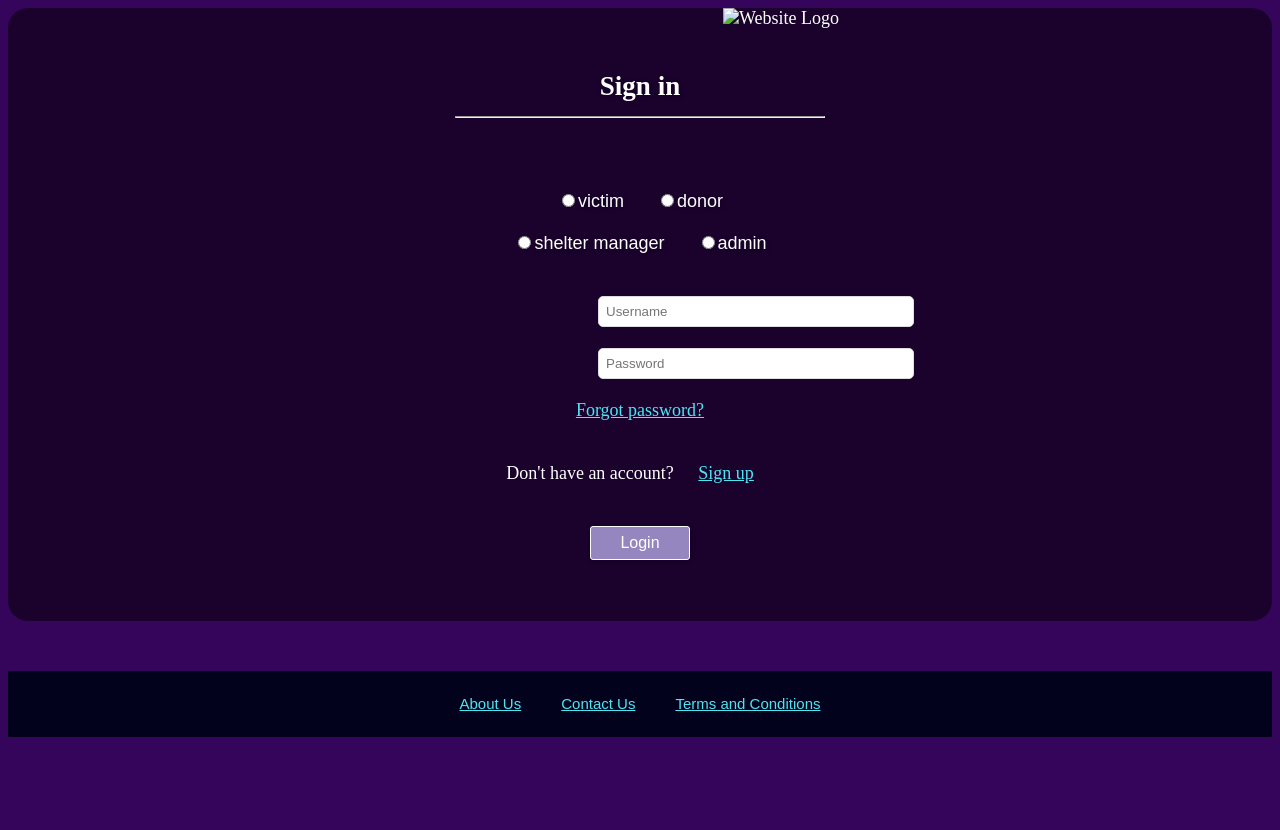
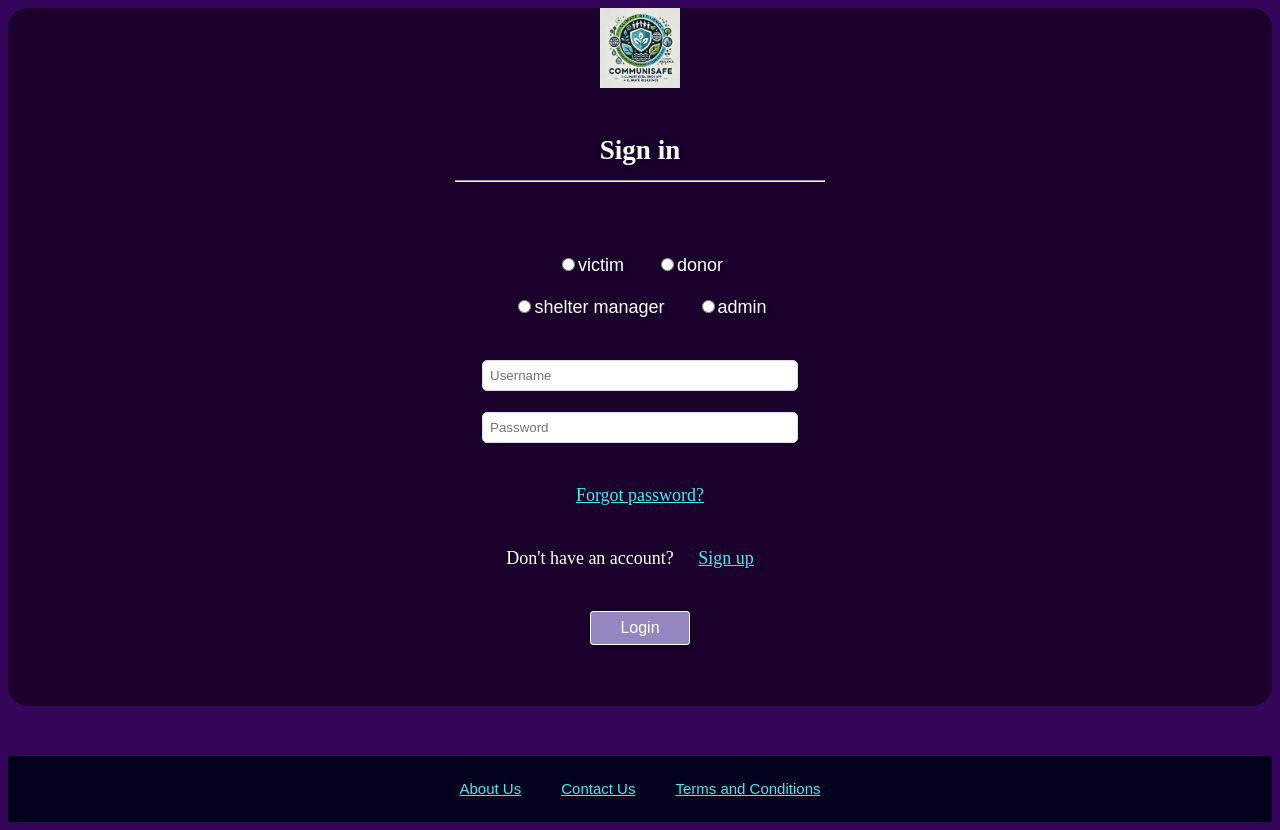
Before and after one commit to saav/CommuniSafe, a website: page Signin.html in a window 1280 px wide. Before the commit the page ends 800 px from the top, so only its background shows below. Drawn offline with Linux system fonts and the light colour scheme.

Commit message:
updated files

```diff
--- a/Signin.html
+++ b/Signin.html
@@ -16,7 +16,7 @@
     <main>
         <div class="main">
             <div class="login">
-                <img src="LOGO.png" alt="Website Logo" style="width: 80px; margin-left: 715px;">
+                <center><img src="LOGO.png" alt="Website Logo" style="width: 80px;"></center>
                 <h2>Sign in <hr width="30%"></h2>
 
             <form action="" id="login" method="post">
@@ -37,8 +37,8 @@
         </label>
         </center>
             <br/><br/>
-            <input type="text" placeholder="Username" id="user" style="margin-left: 550px;"><br/><br/>
-            <input type="password" placeholder="Password" id="user"  style="margin-left: 550px;">
+            <center><input type="text" placeholder="Username" id="user"><br/><br/></center>
+            <center><input type="password" placeholder="Password" id="user"></center>
             <br/>
             <div class="a">
             <center><br><a href="forgotpass.html" target="_main" >Forgot password?</a></center>
```
Also changed, not shown: index.html (+1 -1 lines), package.json (added, +15 -0 lines), Logo.png (added), 2 other files.
